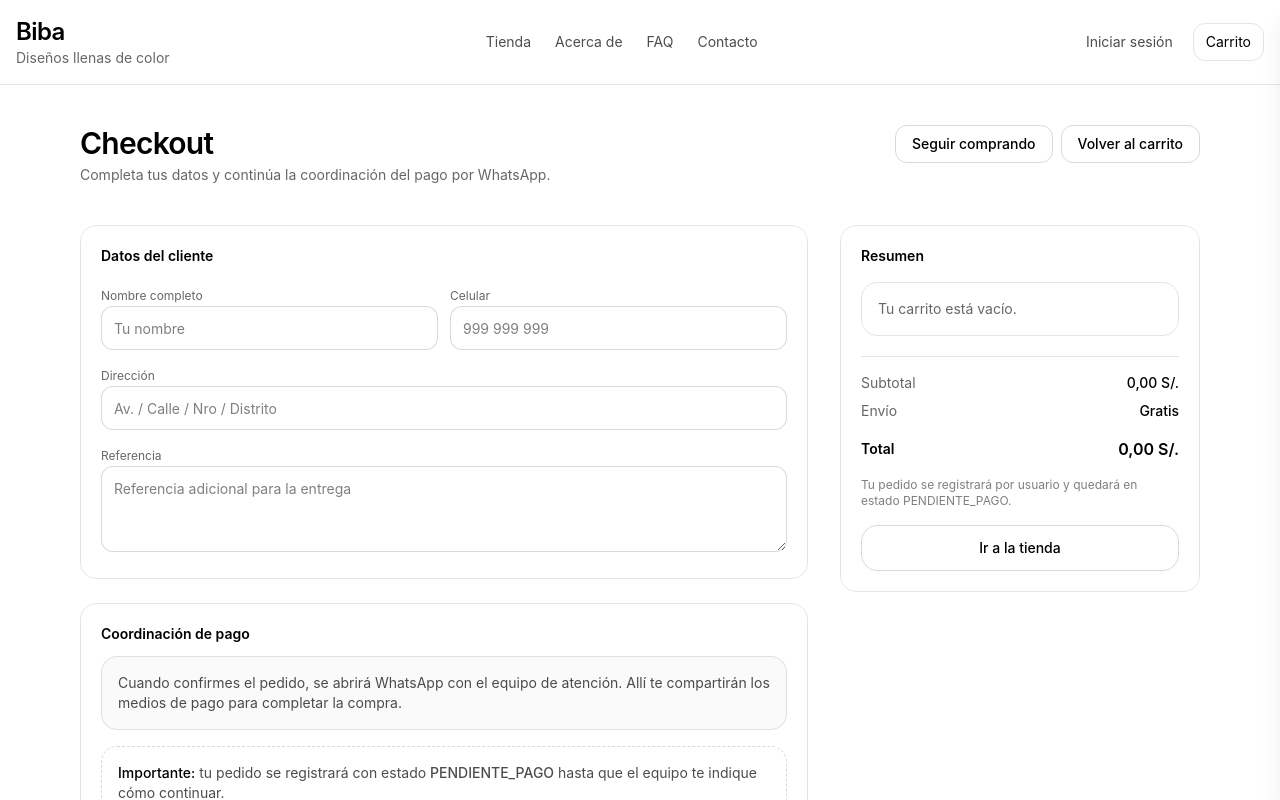
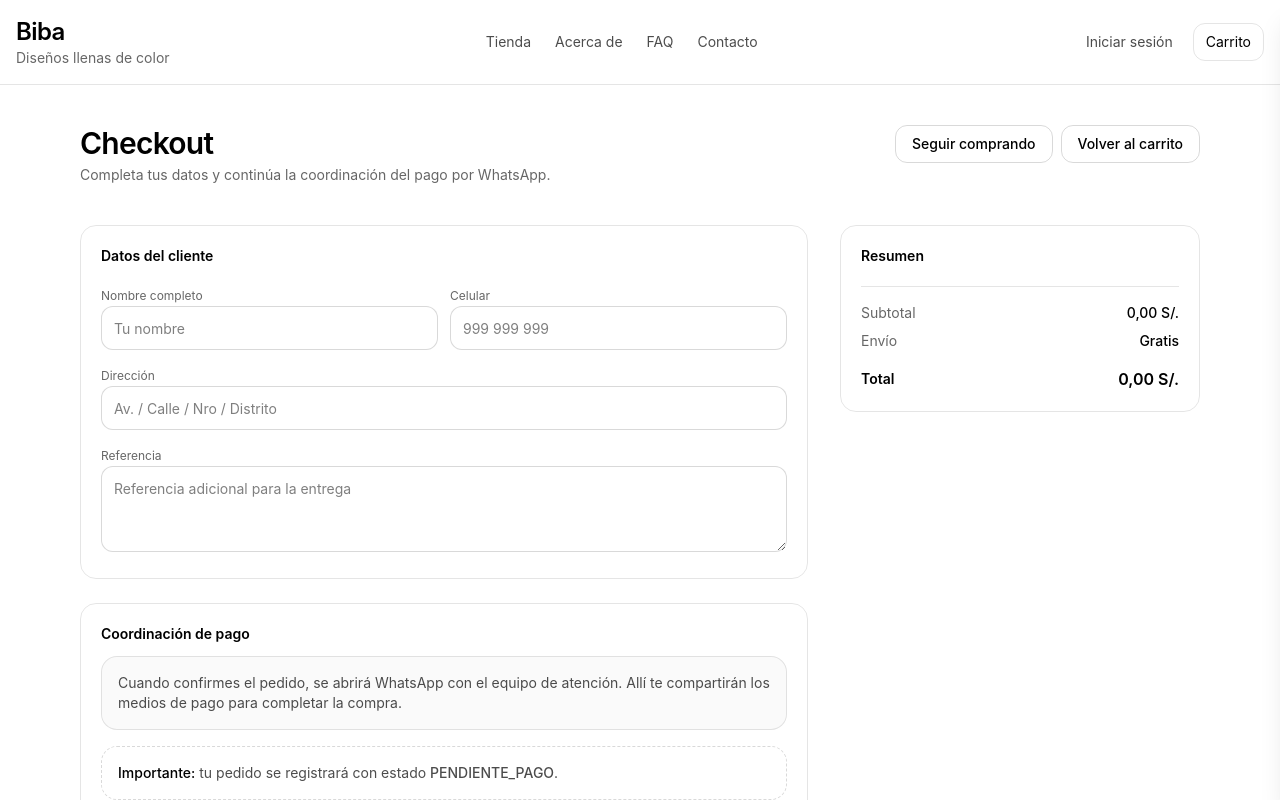
Before and after one commit to DiegoDIOSES/my-ecommerce, a Next.js app: page /checkout in a window 1280 px wide. Shown: the top 800 px of the page. Built offline with nearby package versions, Linux system fonts and the light colour scheme.

Commit message:
Ajuste envio pedido

```diff
--- a/src/app/checkout/page.tsx
+++ b/src/app/checkout/page.tsx
@@ -21,6 +21,7 @@ function normalizeImageUrl(url?: string) {
   if (!value) return "";
 
   const fileMatch = value.match(/\/file\/d\/([^/]+)/);
+
   if (fileMatch?.[1]) {
     return `https://lh3.googleusercontent.com/d/${fileMatch[1]}`;
   }
@@ -31,6 +32,7 @@ function normalizeImageUrl(url?: string) {
 
   if (value.includes("drive.google.com")) {
     const openMatch = value.match(/[?&]id=([^&]+)/);
+
     if (openMatch?.[1]) {
       return `https://lh3.googleusercontent.com/d/${openMatch[1]}`;
     }
@@ -62,6 +64,7 @@ export default function CheckoutPage() {
   const clear = useCart((s) => s.clear);
 
   const subtotal = useMemo(() => subtotalFn(), [subtotalFn, items]);
+
   const shipping = 0;
   const total = subtotal + shipping;
 
@@ -124,16 +127,23 @@ export default function CheckoutPage() {
       setSubmitting(true);
 
       const orderNumber = generateOrderNumber();
-      const userId = authUser?.phone?.trim() || form.phone.trim();
+
+      const userId =
+        authUser?.phone?.trim() ||
+        authUser?.email?.trim() ||
+        form.phone.trim();
 
       const order: Order = {
         id: orderNumber,
         orderNumber,
+
         userId,
+
         customerName: form.fullName.trim(),
         customerPhone: form.phone.trim(),
         customerAddress: form.address.trim(),
         customerReference: form.reference.trim() || undefined,
+
         items: items.map((it) => ({
           productId: it.id,
           name: it.name,
@@ -141,43 +151,56 @@ export default function CheckoutPage() {
           price: it.price,
           image: it.image ?? "",
         })),
+
         total,
+
         status: "PENDIENTE_PAGO",
+
         createdAt: Date.now(),
       };
 
+      // GUARDAR PEDIDO
       await createOrder(order);
 
+      // MENSAJE WHATSAPP
       const waMessage = [
-        "Hola, quiero finalizar este pedido.",
+        "Hola, quiero confirmar este pedido y coordinar el pago.",
         "",
         `Pedido: ${order.orderNumber}`,
         `Cliente: ${order.customerName}`,
         `Celular: ${order.customerPhone}`,
         `Dirección: ${order.customerAddress}`,
-        order.customerReference ? `Referencia: ${order.customerReference}` : "",
-        `Total: ${formatEUR(order.total)}`,
+        order.customerReference
+          ? `Referencia: ${order.customerReference}`
+          : "",
         "",
         "Detalle del pedido:",
         ...order.items.map(
           (item) =>
-            `- ${item.name} | Cantidad: ${item.qty} | ${formatEUR(item.price * item.qty)}`
+            `- ${item.name} | Cantidad: ${item.qty} | ${formatEUR(
+              item.price * item.qty
+            )}`
         ),
         "",
-        "Quedo atento(a) a los medios de pago.",
+        `Total: ${formatEUR(order.total)}`,
+        "",
+        "Por favor, indíquenme los medios de pago disponibles.",
       ]
         .filter(Boolean)
         .join("\n");
 
-      const waUrl = `https://wa.me/${WHATSAPP_NUMBER}?text=${encodeURIComponent(waMessage)}`;
+      const waUrl = `https://wa.me/${WHATSAPP_NUMBER}?text=${encodeURIComponent(
+        waMessage
+      )}`;
 
-      window.open(waUrl, "_blank", "noopener,noreferrer");
+      // LIMPIAR CARRITO
+      clear();
 
-      clear();
-      alert("Pedido registrado. Ahora continúa la coordinación por WhatsApp.");
-      router.push("/profile");
+      // ABRIR WHATSAPP
+      window.location.href = waUrl;
     } catch (error) {
       console.error("Error al crear pedido:", error);
+
       alert("No se pudo registrar el pedido. Intenta nuevamente.");
     } finally {
       setSubmitting(false);
@@ -191,9 +214,13 @@ export default function CheckoutPage() {
       <main className="mx-auto max-w-6xl px-4 pb-16 pt-10">
         <div className="flex flex-wrap items-start justify-between gap-4">
           <div>
-            <h1 className="text-3xl font-semibold tracking-tight">Checkout</h1>
+            <h1 className="text-3xl font-semibold tracking-tight">
+              Checkout
+            </h1>
+
             <p className="mt-1 text-sm text-black/60">
-              Completa tus datos y continúa la coordinación del pago por WhatsApp.
+              Completa tus datos y continúa la coordinación del pago por
+              WhatsApp.
             </p>
           </div>
 
@@ -216,12 +243,18 @@ export default function CheckoutPage() {
 
         <div className="mt-10 grid grid-cols-1 gap-8 lg:grid-cols-[1fr_360px]">
           <section className="space-y-6">
+            {/* DATOS CLIENTE */}
             <div className="rounded-2xl border border-black/10 p-5">
-              <div className="text-sm font-semibold">Datos del cliente</div>
+              <div className="text-sm font-semibold">
+                Datos del cliente
+              </div>
 
               <div className="mt-4 grid grid-cols-1 gap-3 sm:grid-cols-2">
                 <div className="space-y-1">
-                  <label className="text-xs text-black/60">Nombre completo</label>
+                  <label className="text-xs text-black/60">
+                    Nombre completo
+                  </label>
+
                   <input
                     value={form.fullName}
                     onChange={handleChange("fullName")}
@@ -231,7 +264,10 @@ export default function CheckoutPage() {
                 </div>
 
                 <div className="space-y-1">
-                  <label className="text-xs text-black/60">Celular</label>
+                  <label className="text-xs text-black/60">
+                    Celular
+                  </label>
+
                   <input
                     value={form.phone}
                     onChange={handleChange("phone")}
@@ -241,7 +277,10 @@ export default function CheckoutPage() {
                 </div>
 
                 <div className="space-y-1 sm:col-span-2">
-                  <label className="text-xs text-black/60">Dirección</label>
+                  <label className="text-xs text-black/60">
+                    Dirección
+                  </label>
+
                   <input
                     value={form.address}
                     onChange={handleChange("address")}
@@ -251,7 +290,10 @@ export default function CheckoutPage() {
                 </div>
 
                 <div className="space-y-1 sm:col-span-2">
-                  <label className="text-xs text-black/60">Referencia</label>
+                  <label className="text-xs text-black/60">
+                    Referencia
+                  </label>
+
                   <textarea
                     value={form.reference}
                     onChange={handleChange("reference")}
@@ -263,31 +305,43 @@ export default function CheckoutPage() {
               </div>
             </div>
 
+            {/* COORDINACION */}
             <div className="rounded-2xl border border-black/10 p-5">
-              <div className="text-sm font-semibold">Coordinación de pago</div>
+              <div className="text-sm font-semibold">
+                Coordinación de pago
+              </div>
+
               <div className="mt-3 rounded-2xl border border-black/10 bg-black/[0.02] p-4 text-sm text-black/70">
-                Cuando confirmes el pedido, se abrirá WhatsApp con el equipo de atención.
-                Allí te compartirán los medios de pago para completar la compra.
+                Cuando confirmes el pedido, se abrirá WhatsApp con el
+                equipo de atención. Allí te compartirán los medios de
+                pago para completar la compra.
               </div>
 
               <div className="mt-4 rounded-2xl border border-dashed border-black/15 p-4 text-sm text-black/70">
-                <span className="font-medium text-black">Importante:</span> tu pedido se registrará con
-                estado <span className="font-medium">PENDIENTE_PAGO</span> hasta que el equipo te indique
-                cómo continuar.
+                <span className="font-medium text-black">
+                  Importante:
+                </span>{" "}
+                tu pedido se registrará con estado{" "}
+                <span className="font-medium">
+                  PENDIENTE_PAGO
+                </span>
+                .
               </div>
 
               <button
                 type="button"
                 disabled={!canSubmit || submitting}
+                onClick={handleSubmit}
                 className={[
                   "mt-4 w-full rounded-2xl px-4 py-3 text-sm font-semibold text-white transition",
                   canSubmit && !submitting
                     ? "bg-black hover:bg-black/90"
                     : "cursor-not-allowed bg-black/20",
                 ].join(" ")}
-                onClick={handleSubmit}
               >
-                {submitting ? "Registrando pedido..." : "Confirmar pedido por WhatsApp"}
+                {submitting
+                  ? "Registrando pedido..."
+                  : "Confirmar pedido por WhatsApp"}
               </button>
 
               <button
@@ -301,20 +355,19 @@ export default function CheckoutPage() {
             </div>
           </section>
 
+          {/* RESUMEN */}
           <aside className="h-fit rounded-2xl border border-black/10 p-5">
             <div className="text-sm font-semibold">Resumen</div>
 
             <div className="mt-4 space-y-3">
-              {isCartEmpty ? (
-                <div className="rounded-2xl border border-black/10 p-4 text-sm text-black/60">
-                  Tu carrito está vacío.
-                </div>
-              ) : (
-                items.map((it) => {
+              {items.map((it) => {
                 const image = normalizeImageUrl(it.image);
 
                 return (
-                    <div key={it.id} className="flex items-center gap-3">
+                  <div
+                    key={it.id}
+                    className="flex items-center gap-3"
+                  >
                     <div className="relative h-14 w-14 overflow-hidden rounded-xl border border-black/10 bg-black/[0.02]">
                       {image ? (
                         <Image
@@ -329,7 +382,10 @@ export default function CheckoutPage() {
                     </div>
 
                     <div className="min-w-0 flex-1">
-                        <div className="truncate text-sm font-medium">{it.name}</div>
+                      <div className="truncate text-sm font-medium">
+                        {it.name}
+                      </div>
+
                       <div className="text-xs text-black/60">
                         {it.qty} × {formatEUR(it.price)}
                       </div>
@@ -340,44 +396,31 @@ export default function CheckoutPage() {
                     </div>
                   </div>
                 );
-                })
-              )}
+              })}
             </div>
 
             <div className="mt-5 space-y-2 border-t border-black/10 pt-4 text-sm">
               <div className="flex items-center justify-between">
                 <span className="text-black/60">Subtotal</span>
-                <span className="font-medium">{formatEUR(subtotal)}</span>
+                <span className="font-medium">
+                  {formatEUR(subtotal)}
+                </span>
               </div>
 
               <div className="flex items-center justify-between">
                 <span className="text-black/60">Envío</span>
-                <span className="font-medium">
-                  {shipping === 0 ? "Gratis" : formatEUR(shipping)}
-                </span>
+
+                <span className="font-medium">Gratis</span>
               </div>
 
               <div className="flex items-center justify-between pt-2">
                 <span className="font-semibold">Total</span>
-                <span className="text-base font-semibold">{formatEUR(total)}</span>
+
+                <span className="text-base font-semibold">
+                  {formatEUR(total)}
+                </span>
               </div>
             </div>
-
-            <p className="mt-4 text-xs text-black/50">
-              Tu pedido se registrará por usuario y quedará en estado PENDIENTE_PAGO.
-            </p>
-
-            {isCartEmpty ? (
-              <div className="mt-4">
-                <button
-                  type="button"
-                  onClick={() => router.push("/store")}
-                  className="w-full rounded-2xl border border-black/15 px-4 py-3 text-sm font-medium hover:bg-black/[0.03]"
-                >
-                  Ir a la tienda
-                </button>
-              </div>
-            ) : null}
           </aside>
         </div>
       </main>
```
Lines whose indentation alone changed are shown as unchanged.
